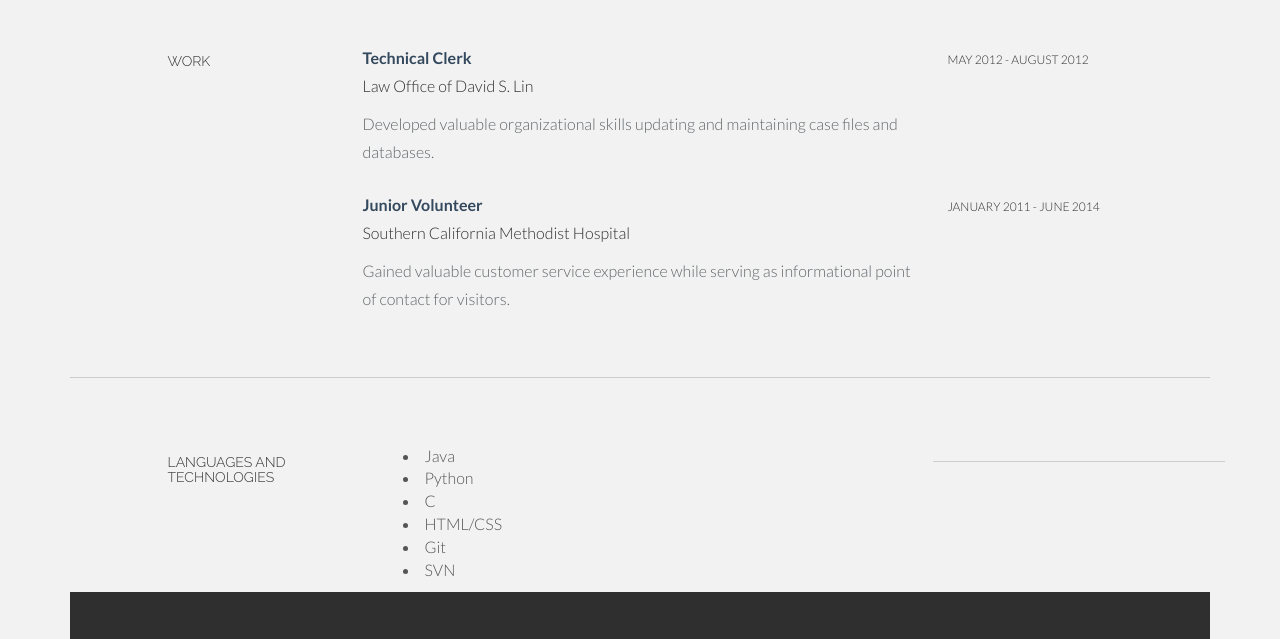
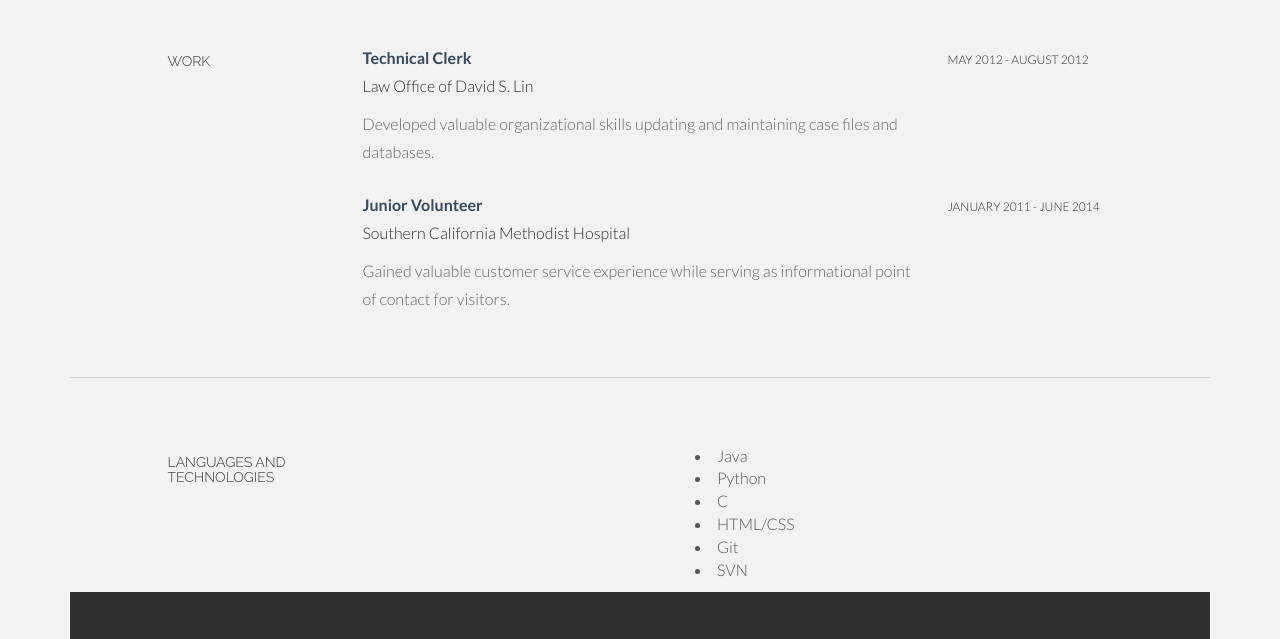
Before and after one commit to mrchianglin/mrchianglin.github.io, a plain HTML site: page index.html in a window 1280 px wide. Shown: the part 1406-2045 px from the top of the page. Drawn offline with Linux system fonts and the light colour scheme.

Commit message:
fix programming languages/technologies

```diff
--- a/index.html
+++ b/index.html
@@ -157,7 +157,7 @@
     <div class="col-lg-2 col-lg-offset-1">
       <h5>LANGUAGES AND TECHNOLOGIES</h5>
     </div>
-    <div class="col-lg-6">
+    <div class="col-lg-6 col-lg-offset-3">
       <ul class="tight">
         <li>Java</li>
         <li>Python</li>
@@ -167,7 +167,7 @@
         <li>SVN</li>
       </ul>
   </div><!--/.row -->
-
+  <br>
   <hr>
 </div><!--/.container -->
 
```
